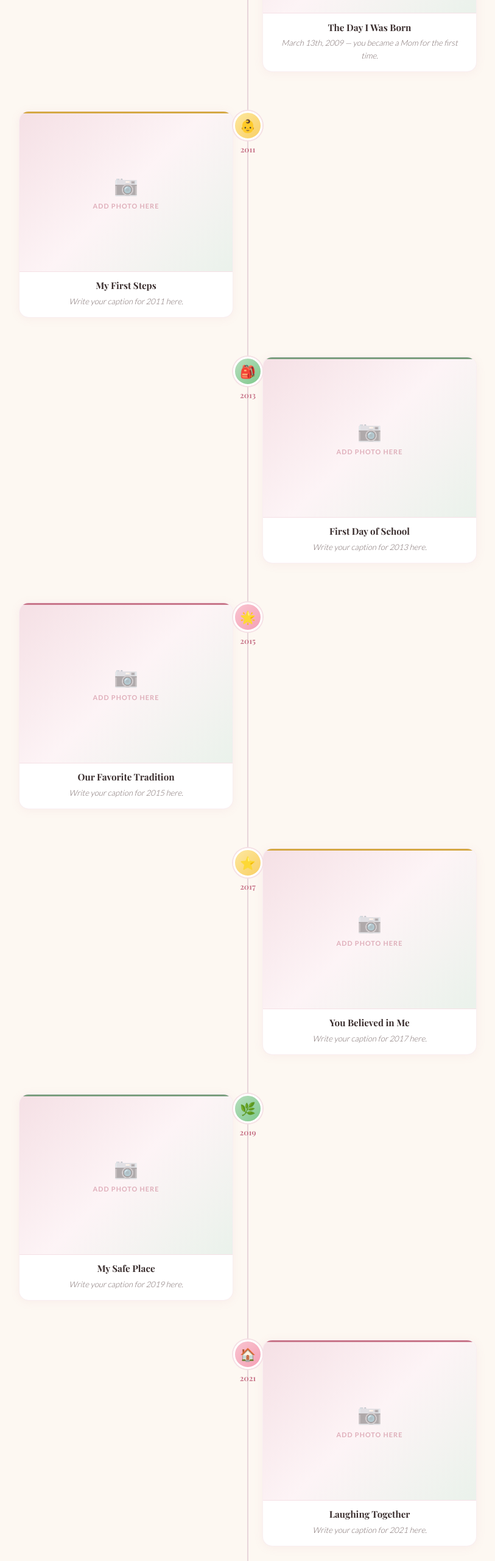
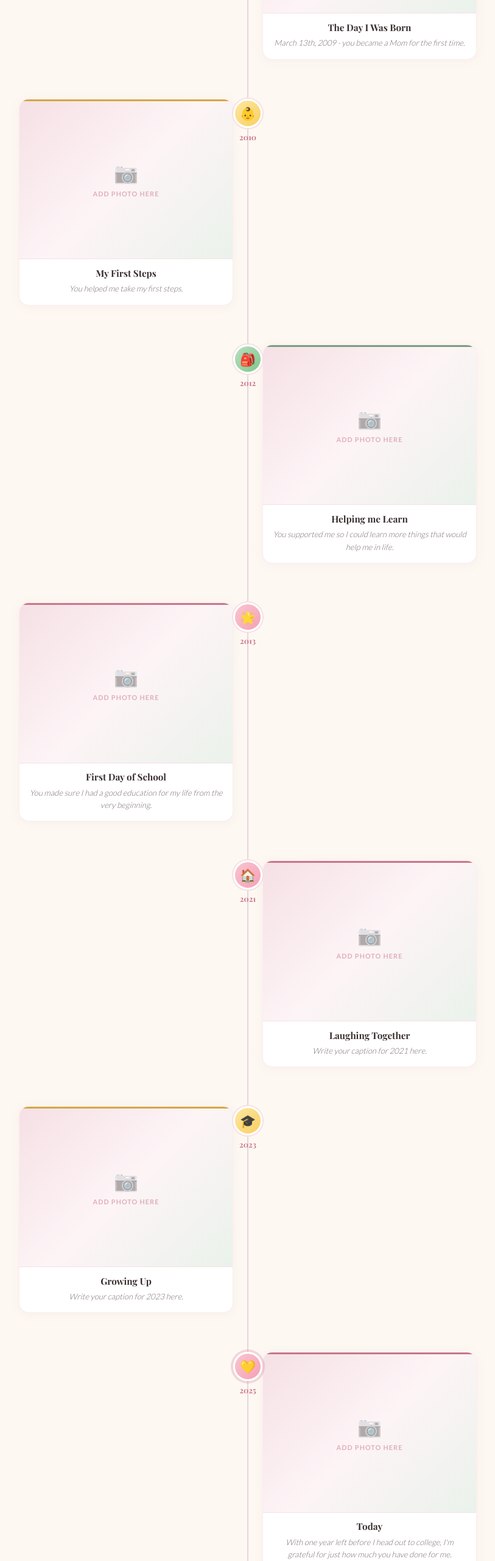
Before and after one commit to majhaaaisathi/majhaaaisathi.github.io, a plain HTML site: page index.html in a window 1280 px wide. Shown: the part 1469-4029 px from the top of the page at 61% size, without its empty margins (233-1046 px from the left). Drawn offline with nearby package versions, Linux system fonts and the light colour scheme; a web font is replaced by a local one.

Commit message:
Update index.html

```diff
--- a/index.html
+++ b/index.html
@@ -162,7 +162,7 @@
       <div class="photo-slot"><span class="icon">📷</span><span class="hint">Add photo here</span></div>
       <div class="photo-caption">
         <h3>The Day I Was Born</h3>
-        <p>March 13th, 2009 — you became a Mom for the first time.</p>
+        <p>March 13th, 2009 - you became a Mom for the first time.</p>
       </div>
     </div>
   </div>
@@ -174,12 +174,12 @@
       <div class="photo-caption">
         <h3>My First Steps</h3>
         <!-- ✏️ Caption for 2011 -->
-        <p>Write your caption for 2011 here.</p>
+        <p>You helped me take my first steps.</p>
       </div>
     </div>
     <div class="entry-node">
       <div class="node-dot" style="background:linear-gradient(135deg,#fde8a0,#f9cf63);">👶</div>
-      <span class="node-year">2011</span>
+      <span class="node-year">2010</span>
     </div>
     <div class="entry-empty"></div>
   </div>
@@ -189,14 +189,14 @@
     <div class="entry-empty"></div>
     <div class="entry-node">
       <div class="node-dot" style="background:linear-gradient(135deg,#b8dfc0,#7ec88b);">🎒</div>
-      <span class="node-year">2013</span>
+      <span class="node-year">2012</span>
     </div>
     <div class="entry-card color-sage">
       <div class="photo-slot"><span class="icon">📷</span><span class="hint">Add photo here</span></div>
       <div class="photo-caption">
-        <h3>First Day of School</h3>
+        <h3>Helping me Learn</h3>
         <!-- ✏️ Caption for 2013 -->
-        <p>Write your caption for 2013 here.</p>
+        <p>You supported me so I could learn more things that would help me in life.</p>
       </div>
     </div>
   </div>
@@ -206,51 +206,18 @@
     <div class="entry-card color-rose">
       <div class="photo-slot"><span class="icon">📷</span><span class="hint">Add photo here</span></div>
       <div class="photo-caption">
-        <h3>Our Favorite Tradition</h3>
+        <h3>First Day of School</h3>
         <!-- ✏️ Caption for 2015 -->
-        <p>Write your caption for 2015 here.</p>
+        <p>You made sure I had a good education for my life from the very beginning.</p>
       </div>
     </div>
     <div class="entry-node">
       <div class="node-dot" style="background:linear-gradient(135deg,#f9c5d1,#f5a0b5);">🌟</div>
-      <span class="node-year">2015</span>
+      <span class="node-year">2013</span>
     </div>
     <div class="entry-empty"></div>
   </div>
 
-  <!-- 2017 -->
-  <div class="year-entry right">
-    <div class="entry-empty"></div>
-    <div class="entry-node">
-      <div class="node-dot" style="background:linear-gradient(135deg,#fde8a0,#f9cf63);">⭐</div>
-      <span class="node-year">2017</span>
-    </div>
-    <div class="entry-card color-gold">
-      <div class="photo-slot"><span class="icon">📷</span><span class="hint">Add photo here</span></div>
-      <div class="photo-caption">
-        <h3>You Believed in Me</h3>
-        <!-- ✏️ Caption for 2017 -->
-        <p>Write your caption for 2017 here.</p>
-      </div>
-    </div>
-  </div>
-
-  <!-- 2019 -->
-  <div class="year-entry left">
-    <div class="entry-card color-sage">
-      <div class="photo-slot"><span class="icon">📷</span><span class="hint">Add photo here</span></div>
-      <div class="photo-caption">
-        <h3>My Safe Place</h3>
-        <!-- ✏️ Caption for 2019 -->
-        <p>Write your caption for 2019 here.</p>
-      </div>
-    </div>
-    <div class="entry-node">
-      <div class="node-dot" style="background:linear-gradient(135deg,#b8dfc0,#7ec88b);">🌿</div>
-      <span class="node-year">2019</span>
-    </div>
-    <div class="entry-empty"></div>
-  </div>
 
   <!-- 2021 -->
   <div class="year-entry right">
@@ -298,7 +265,7 @@
       <div class="photo-caption">
         <h3>Today</h3>
         <!-- ✏️ Caption for 2025 -->
-        <p>Write your caption for 2025 here.</p>
+        <p>With one year left before I head out to college, I'm grateful for just how much you have done for me.</p>
       </div>
     </div>
   </div>
@@ -310,13 +277,14 @@
     <span>🌷</span><span>🌸</span><span>🌼</span><span>🌸</span><span>🌷</span>
   </div>
   <span class="heart-big">💖</span>
-  <h2>Thank you for being<br><em>the best mom ever</em></h2>
+  <h2>
+आई, माझं तुझ्यावर<br><em>खूप प्रेम आहे.</em></h2>
   <!-- ✏️ YOUR FIRST CLOSING PARAGRAPH -->
-  <p class="closing-msg">Your heartfelt closing message here.</p>
+  <p class="closing-msg">आई - ज्या दिवशी माझा जन्म झाला, त्या दिवसापासून तू माझ्यासाठी खूप काही केले आहेस आणि आजही करत आहेस. तू जगातील सर्वोत्तम आई आहेस आणि याची मला शंभर टक्के खात्री आहे. हे विसरू नकोस की, माझे तुझ्यावर आणि तू माझ्यासाठी करत असलेल्या प्रत्येक गोष्टीवर खूप प्रेम आहे.</p>
   <!-- ✏️ YOUR FINAL LINE -->
-  <p class="closing-msg" style="font-style:italic;font-size:1.05rem;">Your final line here — e.g. "Happy Mother's Day. I love you more than words can say. 🌸"</p>
+  <p class="closing-msg" style="font-style:italic;font-size:1.05rem;">Happy Mother's Day!! 🌸</p>
   <!-- ✏️ YOUR NAME -->
-  <p class="closing-sig" id="closing-sig">— With all my love, [Your Name]</p>
+  <p class="closing-sig" id="closing-sig">— With love, Abir Palekar</p>
 </section>
 
 <script>
```
